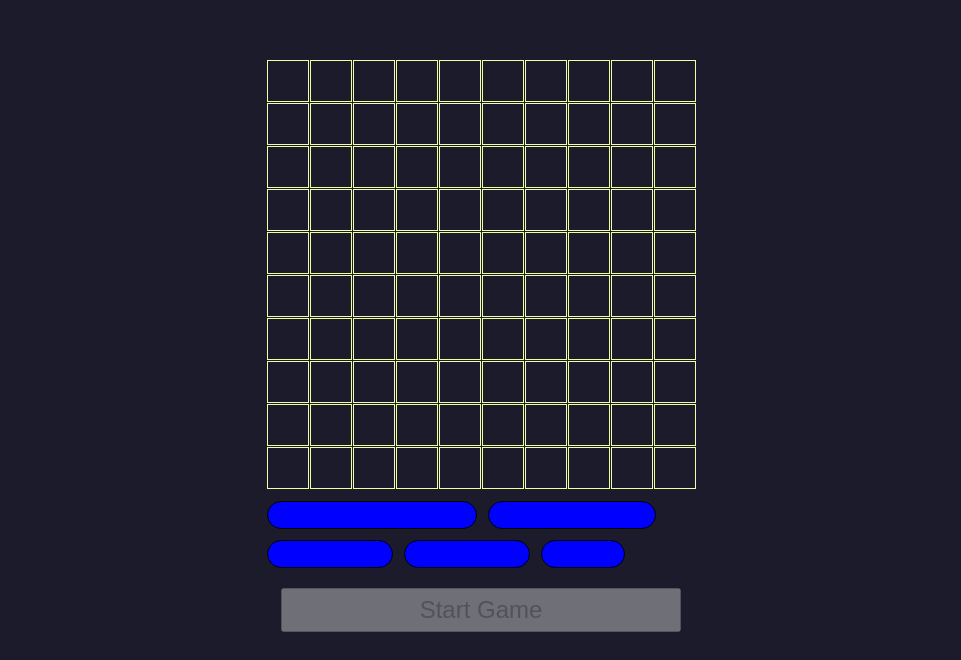
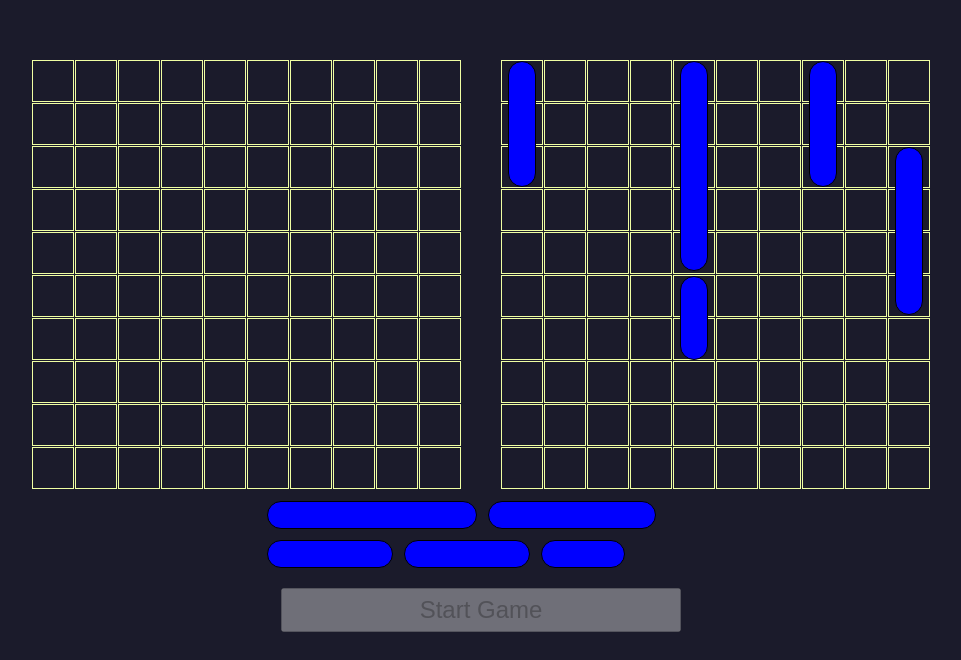
Before and after one commit to amuseDave/BatleShip-Game, a website with bundled scripts: page index.html in a window 1280 px wide. Shown: the part 140-800 px from the top of the page, without its empty margins (159-1120 px from the left). Built offline with nearby package versions, Linux system fonts and the light colour scheme.

Commit message:
add npc ships to gameboard

```diff
--- a/Models/Controller.js
+++ b/Models/Controller.js
@@ -21,19 +21,60 @@ class Controller {
     this.player2.DOM_SHIPS = Ship.buildDOM(this.player2.gameBoard.ships);
 
     this.gameContainerEl.append(this.player.DOM);
+    this.gameContainerEl.append(this.player2.DOM);
 
+    this.generateButton();
     this.generateDraggableShips();
     this.generateDragZones();
 
-    this.generatePlayer2Ships();
+    this.generatePlayer2NPCShips();
   }
 
-  generatePlayer2Ships() {
-    const ships = [...this.player2.DOM_SHIPS];
+  startGame() {
+    this.isGameStarted = true;
+  }
+  generateButton() {
+    this.gameBtn.addEventListener('click', () => {
+      if (this.dragCont.children.length < 1) {
+        this.startGame();
+      }
+    });
+  }
+  generatePlayer2NPCShips() {
+    const DOM_SHIPS = [...this.player2.DOM_SHIPS];
 
-    while (ships.length) {
-      const [ship] = ships.splice(Math.floor(Math.random() * ships.length), 1);
-      this.player2.gameBoard.placeShip({ id: ship.dataset.id });
+    while (DOM_SHIPS.length) {
+      const [DOM_SHIP] = DOM_SHIPS.splice(
+        Math.floor(Math.random() * DOM_SHIPS.length),
+        1
+      );
+      const ship = this.player2.gameBoard.placeShip({ id: DOM_SHIP.dataset.id });
+
+      DOM_SHIP.classList.remove(
+        ship.direction === 'vertical' ? 'ship-placed-x' : 'ship-placed-y'
+      );
+      DOM_SHIP.classList.add(
+        ship.direction === 'vertical' ? 'ship-placed-y' : 'ship-placed-x'
+      );
+      console.log(ship);
+
+      DOM_SHIP.style.width =
+        ship.direction === 'vertical' ? '2.8rem' : `calc(4.2rem * ${ship.length})`;
+      DOM_SHIP.style.height =
+        ship.direction === 'vertical' ? `calc(4.2rem * ${ship.length})` : '2.8rem';
+
+      const coords = [...ship.coords];
+      const first = coords[0];
+      const last = coords[coords.length - 1];
+
+      let gridPos;
+
+      if (first[0] < last[0] || first[2] < last[2]) gridPos = first;
+      else gridPos = last;
+
+      this.player2.DOM.querySelector(
+        `.grid-cell[data-cell-position="${gridPos}"]`
+      ).append(DOM_SHIP);
     }
   }
 
@@ -44,6 +85,7 @@ class Controller {
       shipEL.style.cursor = 'move';
 
       shipEL.addEventListener('dragstart', (e) => {
+        if (this.isGameStarted) return;
         const gridCell = e.target.closest('.grid-cell');
         if (gridCell) {
           setTimeout(() => {
@@ -54,6 +96,7 @@ class Controller {
         this.dragged = e.target;
       });
       shipEL.addEventListener('dragend', (e) => {
+        if (this.isGameStarted) return;
         const gridCell = e.target.closest('.grid-cell');
         if (gridCell) {
           setTimeout(() => {
@@ -63,6 +106,7 @@ class Controller {
         e.target.style.zIndex = 1;
       });
       shipEL.addEventListener('click', (e) => {
+        if (this.isGameStarted) return;
         //**********************//
         // Handle changin directions if clicked
         //**********************//
@@ -91,10 +135,10 @@ class Controller {
         shipEL.style.height =
           direction === 'vertical' ? '2.8rem' : `calc(4.2rem * ${length})`;
 
-        this.dragged.classList.add(
+        shipEL.classList.add(
           direction === 'vertical' ? 'ship-placed-x' : 'ship-placed-y'
         );
-        this.dragged.classList.remove(
+        shipEL.classList.remove(
           direction === 'vertical' ? 'ship-placed-y' : 'ship-placed-x'
         );
       });
@@ -151,6 +195,11 @@ class Controller {
 
         // Append if the pos is valid
         gridCell.append(this.dragged);
+
+        if (this.dragCont.children.length === 0) {
+          this.gameBtn.disabled = false;
+          this.gameBtn.style.cursor = 'pointer';
+        }
       });
     });
   }
--- a/Models/GameBoard.js
+++ b/Models/GameBoard.js
@@ -26,10 +26,13 @@ class GameBoard {
       validPositions.push(...this.getValidXPath(startPos, ship));
       validPositions.push(...this.getValidYPath(startPos, ship));
 
+      console.log(validPositions);
+
       let isValid = false;
 
       for (const element of validPositions) {
-        if (JSON.stringify([...element]) === JSON.stringify([...coords])) isValid = true;
+        if (JSON.stringify([...element.pos]) === JSON.stringify([...coords]))
+          isValid = true;
       }
 
       if (!isValid) return;
@@ -38,7 +41,11 @@ class GameBoard {
     //**********************//
     // Get Random Coords//
     //**********************//
-    if (!coords) coords = this.getRandomCoords(ship);
+    if (!coords) {
+      const { pos, direction } = this.getRandomCoords(ship);
+      ship.direction = direction;
+      coords = pos;
+    }
 
     //**********************//
     // Delete valid coords after ship placement
@@ -97,8 +104,8 @@ class GameBoard {
       } else break;
     }
 
-    if (pos1.size === ship.length) validPos.push(pos1);
-    if (pos2.size === ship.length) validPos.push(pos2);
+    if (pos1.size === ship.length) validPos.push({ pos: pos1, direction: 'horizontal' });
+    if (pos2.size === ship.length) validPos.push({ pos: pos2, direction: 'horizontal' });
 
     return validPos;
   }
@@ -123,8 +130,8 @@ class GameBoard {
       } else break;
     }
 
-    if (pos1.size === ship.length) validPos.push(pos1);
-    if (pos2.size === ship.length) validPos.push(pos2);
+    if (pos1.size === ship.length) validPos.push({ pos: pos1, direction: 'vertical' });
+    if (pos2.size === ship.length) validPos.push({ pos: pos2, direction: 'vertical' });
 
     return validPos;
   }
--- a/styles.css
+++ b/styles.css
@@ -15,6 +15,7 @@ body {
   position: relative;
   margin-top: 20rem;
   display: flex;
+  gap: 4rem;
   justify-content: center;
   align-items: center;
 }
```
